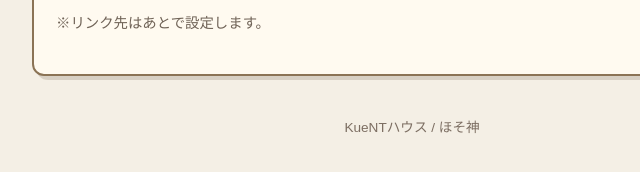
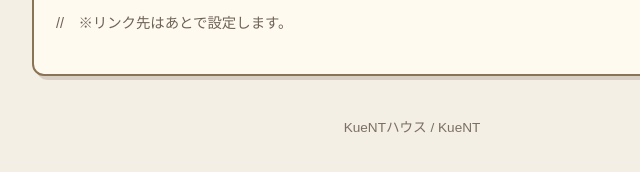
Before and after one commit to kuenthouse-ops/kuent-house, a plain HTML site: page index.html in a window 1280 px wide. Shown: the part 1116-1288 px from the top of the page, 228-868 px from the left. Drawn offline with Linux system fonts and the light colour scheme.

Commit message:
Update index.html

```diff
--- a/index.html
+++ b/index.html
@@ -167,12 +167,12 @@
         </a>
       </div>
       <p class="small">
-        ※リンク先はあとで設定します。
+        //　※リンク先はあとで設定します。
       </p>
     </section>
 
     <footer>
-      KueNTハウス / ほそ神
+      KueNTハウス / KueNT
     </footer>
   </div>
 
```
